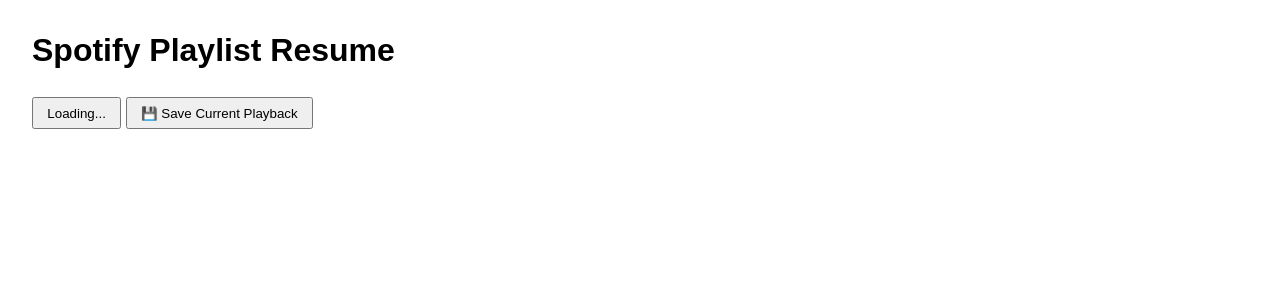
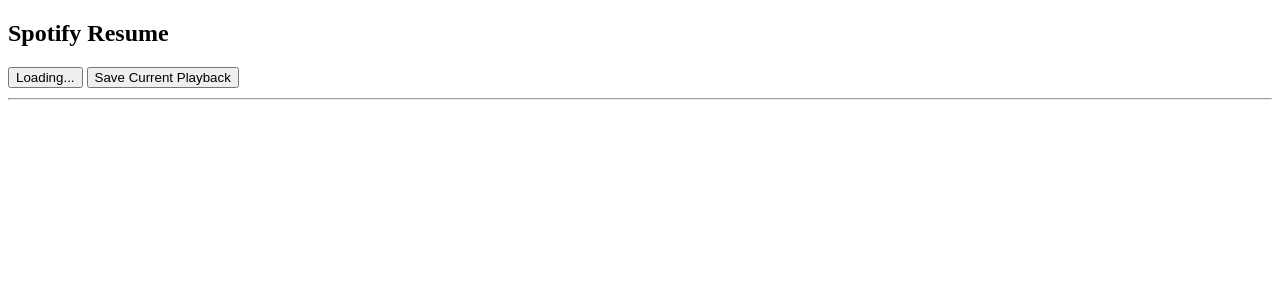
Before and after one commit to alankaplan/spot-res, a Flask app: template templates/index.html in a window 1280 px wide. Shown: the top 300 px of the page. Run offline with Flask 3, Linux system fonts and the light colour scheme; the template is opened without the code that fills it, so the values that code supplies are empty.

Commit message:
rewrite index.html

```diff
--- a/templates/index.html
+++ b/templates/index.html
@@ -2,17 +2,18 @@
 <html>
 <head>
     <title>Spotify Resume</title>
-    <style>
-        body { font-family: sans-serif; margin: 2em; }
-        button { margin: 0.5em 0; padding: 0.5em 1em; }
-        ul { list-style: none; padding: 0; }
-        li { margin: 0.5em 0; }
-    </style>
+    <meta charset="UTF-8">
 </head>
 <body>
-    <h1>Spotify Playlist Resume</h1>
+    <h2>Spotify Resume</h2>
 
+    <div style="margin-bottom: 10px;">
         <button id="toggleButton" onclick="togglePlayback()">Loading...</button>
+        <button onclick="savePlayback()">Save Current Playback</button>
+    </div>
+    <hr>
+
+    <div id="playlists"></div>
 
     <script>
         let isPlaying = false;
@@ -40,45 +41,13 @@
                 });
         }
 
-        // Check state on load
-        fetchPlaybackState();
-    </script>
-
-
-
-    <button onclick="savePlayback()">💾 Save Current Playback</button>
-
-    <div id="playlists"></div>
-
-    <script>
-    fetch('/playlists')
+        function savePlayback() {
+            fetch('/save')
                 .then(res => res.json())
-        .then(playlists => {
-            const container = document.getElementById('playlists');
-            container.innerHTML = '';
-            playlists.forEach(pl => {
-                const div = document.createElement('div');
-                div.innerHTML = `
-                    <div style="display: flex; align-items: center; gap: 10px;">
-                        <strong>${pl.name}</strong>
-                        ${pl.progress_pct !== null ? `
-                            <div style="flex: 1; max-width: 200px; height: 10px; background: #ccc;">
-                                <div style="width: ${pl.progress_pct}%; height: 100%; background: #1db954;"></div>
-                            </div>
-                        ` : '<small>No saved progress</small>'}
-                        <button onclick="resumePlaylist('${pl.uri}')">Resume</button>
-                    </div>
-                    <hr>
-                `;
-
-                container.appendChild(div);
+                .then(data => {
+                    alert(data.status || data.error);
+                    loadPlaylists(); // refresh progress bars
                 });
-        });
-
-    function savePlayback() {
-        const res = await fetch('/save');
-        const data = await res.json();
-        alert(data.status || data.error);
         }
 
         function resumePlaylist(uri) {
@@ -89,8 +58,54 @@
             }).then(res => res.json())
               .then(data => alert(data.status || data.error));
         }
+
+        function loadPlaylists() {
+            fetch('/playlists')
+                .then(res => res.json())
+                .then(playlists => {
+                    const container = document.getElementById('playlists');
+                    container.innerHTML = '';
+
+                    playlists.forEach(pl => {
+                        const div = document.createElement('div');
+                        div.style.display = 'flex';
+                        div.style.alignItems = 'center';
+                        div.style.gap = '10px';
+                        div.style.marginBottom = '10px';
+
+                        const name = document.createElement('span');
+                        name.textContent = pl.name;
+                        name.style.width = '150px';
+
+                        const progressContainer = document.createElement('div');
+                        progressContainer.style.flex = '1';
+                        progressContainer.style.height = '10px';
+                        progressContainer.style.background = '#ccc';
+                        progressContainer.style.borderRadius = '5px';
+                        progressContainer.style.overflow = 'hidden';
+
+                        const progressBar = document.createElement('div');
+                        progressBar.style.height = '100%';
+                        progressBar.style.background = '#1db954';
+                        progressBar.style.width = pl.progress_pct !== null ? pl.progress_pct + '%' : '0%';
+                        progressBar.style.transition = 'width 0.3s ease';
+
+                        progressContainer.appendChild(progressBar);
+
+                        const button = document.createElement('button');
+                        button.textContent = 'Resume';
+                        button.onclick = () => resumePlaylist(pl.uri);
+
+                        div.appendChild(name);
+                        div.appendChild(progressContainer);
+                        div.appendChild(button);
+                        container.appendChild(div);
+                    });
+                });
+        }
+
+        fetchPlaybackState();
+        loadPlaylists();
     </script>
-
-
 </body>
 </html>
```
Lines whose indentation alone changed are shown as unchanged.
